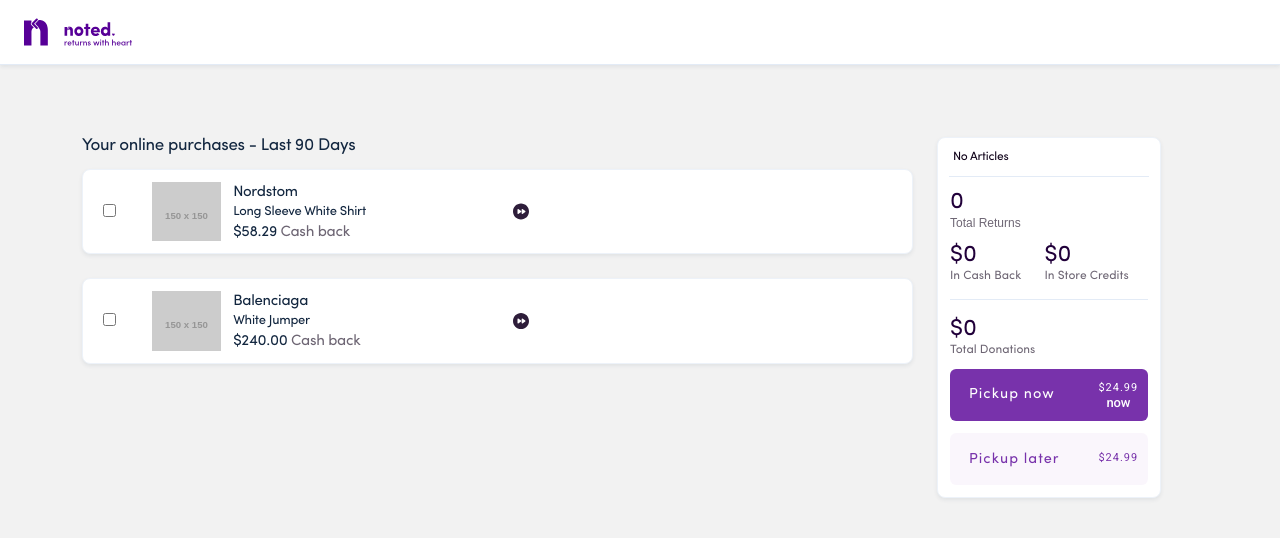
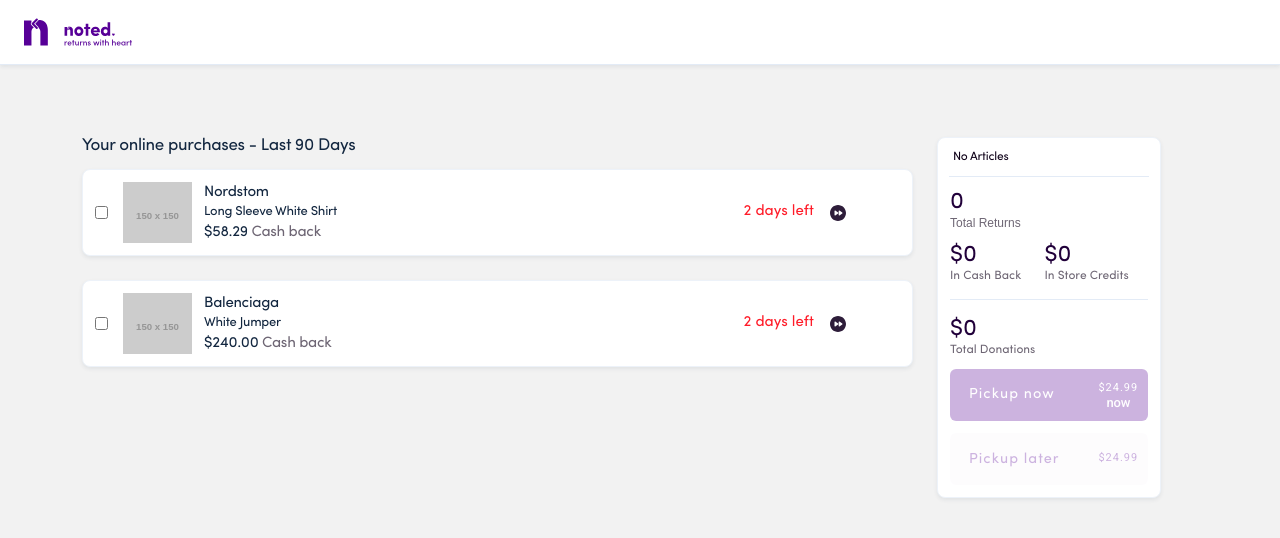
Before and after one commit to tajbsta/noted-react-app, a React (Create React App) app: page /dashboard in a window 1280 px wide. Shown: the top 538 px of the page. Built offline with nearby package versions, Linux system fonts and the light colour scheme; a web font is replaced by a local one.

Commit message:
feat: renamed scans to scannedItems

```diff
--- a/package.json
+++ b/package.json
@@ -18,6 +18,7 @@
     "react-dom": "^17.0.1",
     "react-feather": "^2.0.9",
     "react-redux": "^7.2.2",
+    "react-responsive": "^8.2.0",
     "react-router-dom": "^5.2.0",
     "react-scripts": "4.0.1",
     "redux": "^4.0.5",
--- a/src/assets/scss/pages/_dashboard.scss
+++ b/src/assets/scss/pages/_dashboard.scss
@@ -76,4 +76,13 @@
     font-size: 12px !important;
     line-height: 14px !important;
   }
+
+  .scanned-item-card {
+    background: #ffffff;
+    border: 1px solid #eae8eb;
+    border-radius: 8px;
+  }
+  .noted-red {
+    color: #ff1c29 !important;
+  }
 }
--- a/src/components/Dashboard/LeftCard.jsx
+++ b/src/components/Dashboard/LeftCard.jsx
@@ -1,12 +1,15 @@
 import { isEmpty } from "lodash";
 import React, { useState } from "react";
+import { useMediaQuery } from "react-responsive";
 import { EXCELLENT } from "../../constants/returns/scores";
 import ReturnScore from "../ReturnsScore";
 import Row from "../Row";
 import EmptyScan from "./EmptyScan";
 import Scanning from "./Scanning";
 
-function LeftCard({ scans }) {
+function LeftCard({ scannedItems }) {
+  const isDesktop = useMediaQuery({ minDeviceWidth: 1024 });
+  console.log(isDesktop);
   const [scanning, setScanning] = useState(false);
 
   const onScanLaunch = () => {
@@ -17,7 +20,7 @@
   };
 
   const productDetails = ({
-    scan: { productName, distributor, price, compensationType },
+    scannedItem: { productName, distributor, price, compensationType },
   }) => (
     <div className="col-sm-4 p-0 mt-1">
       <Row>
@@ -46,11 +49,11 @@
   return (
     <div className="col-sm-9">
       <h3 className="sofia-pro">Your online purchases - Last 90 Days</h3>
-      {isEmpty(scans) ? (
+      {isEmpty(scannedItems) ? (
         <div className="card shadow-sm">
           <div className="card-body p-4">
             {scanning && <Scanning />}
-            {isEmpty(scans) && !scanning ? (
+            {isEmpty(scannedItems) && !scanning ? (
               <EmptyScan onScanLaunch={onScanLaunch} />
             ) : (
               <></>
@@ -58,22 +61,44 @@
           </div>
         </div>
       ) : (
-        [...scans].map((scan) => (
-          <div className="card shadow-sm" key={scan.productName}>
+        [...scannedItems].map((scannedItem) => (
+          <div
+            className="card shadow-sm scanned-item-card"
+            key={scannedItem.productName}
+          >
             <div className="card-body pt-3 pb-3 p-0 m-0">
               <Row>
-                <div className="form-check col-sm-1 align-self-center">
+                <div className="row align-items-center p-4">
                   <input type="checkbox" value="" id="flexCheckDefault" />
                 </div>
                 <div
-                  className="col-sm-1 mr-3"
+                  className="col-sm-1 ml-1 mr-3"
                   style={{
                     backgroundImage: "url('https://via.placeholder.com/150')",
                     backgroundSize: "cover",
                   }}
-                ></div>
-                {productDetails({ scan })}
-                <ReturnScore score={EXCELLENT} />
+                />
+                {productDetails({ scannedItem })}
+                <div
+                  className="col-sm-5"
+                  style={{
+                    display: "flex",
+                    alignItems: "center",
+                    justifyItems: "center",
+                  }}
+                >
+                  <div
+                    className="col-sm-12 text-right p-0 noted-red sofia-pro"
+                    style={{
+                      color: "#FF1C29",
+                    }}
+                  >
+                    2 days left
+                  </div>
+                  <div className="col-sm-6 p-0 ml-3 ">
+                    <ReturnScore score={EXCELLENT} />
+                  </div>
+                </div>
               </Row>
             </div>
           </div>
--- a/src/pages/DashboardPage.jsx
+++ b/src/pages/DashboardPage.jsx
@@ -18,16 +18,16 @@
 ];
 
 function DashboardPage() {
-  const [scans] = useState([...mockData]);
+  const [scannedItems] = useState([...mockData]);
 
   return (
     <div>
       <div className="container mt-6">
         <div className="row">
           {/*CONTAINS ALL SCANS LEFT CARD OF DASHBOARD PAGE*/}
-          <LeftCard scans={scans} />
+          <LeftCard scannedItems={scannedItems} />
           {/*CONTAINS ACCOUNT AUDIT RIGHT CARD OF DASHBOARD PAGE*/}
-          <RightCard scans={scans} />
+          <RightCard scannedItems={scannedItems} />
         </div>
       </div>
     </div>
```
